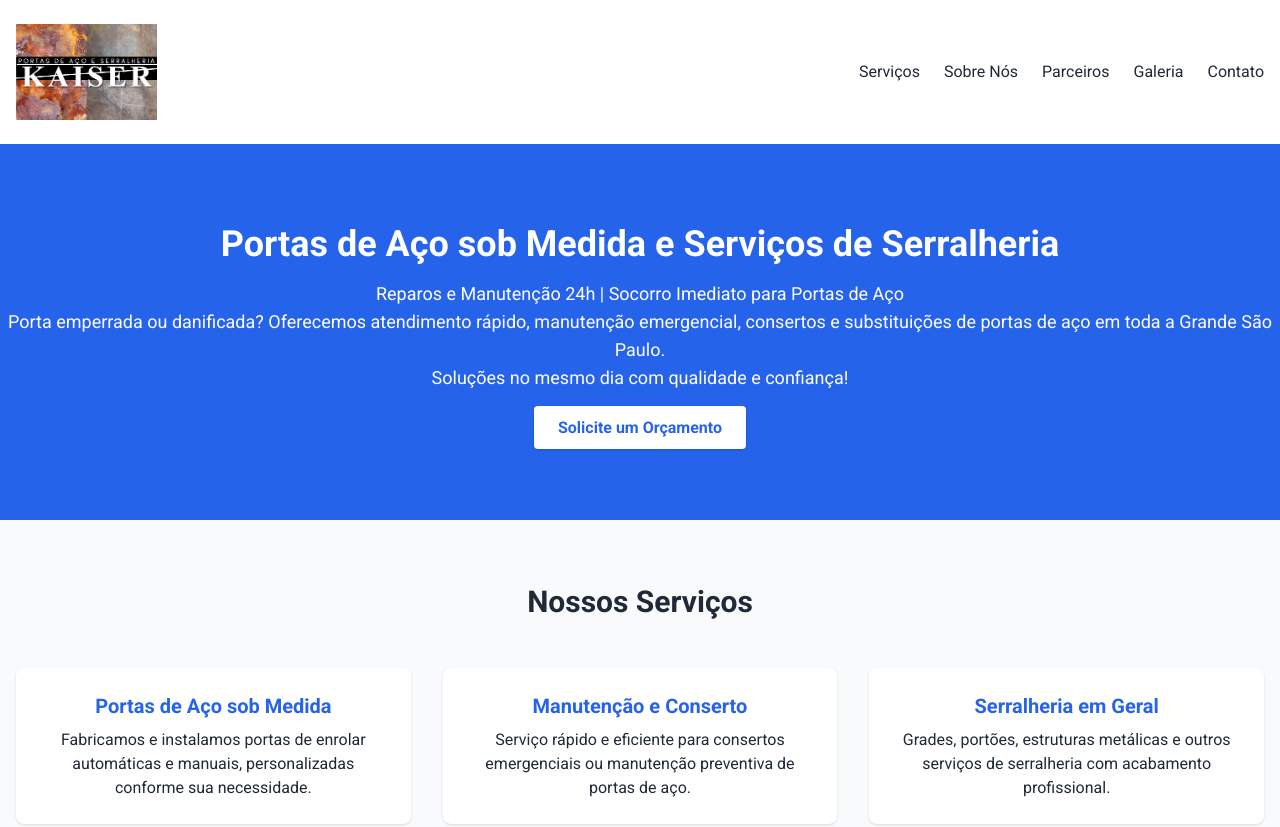
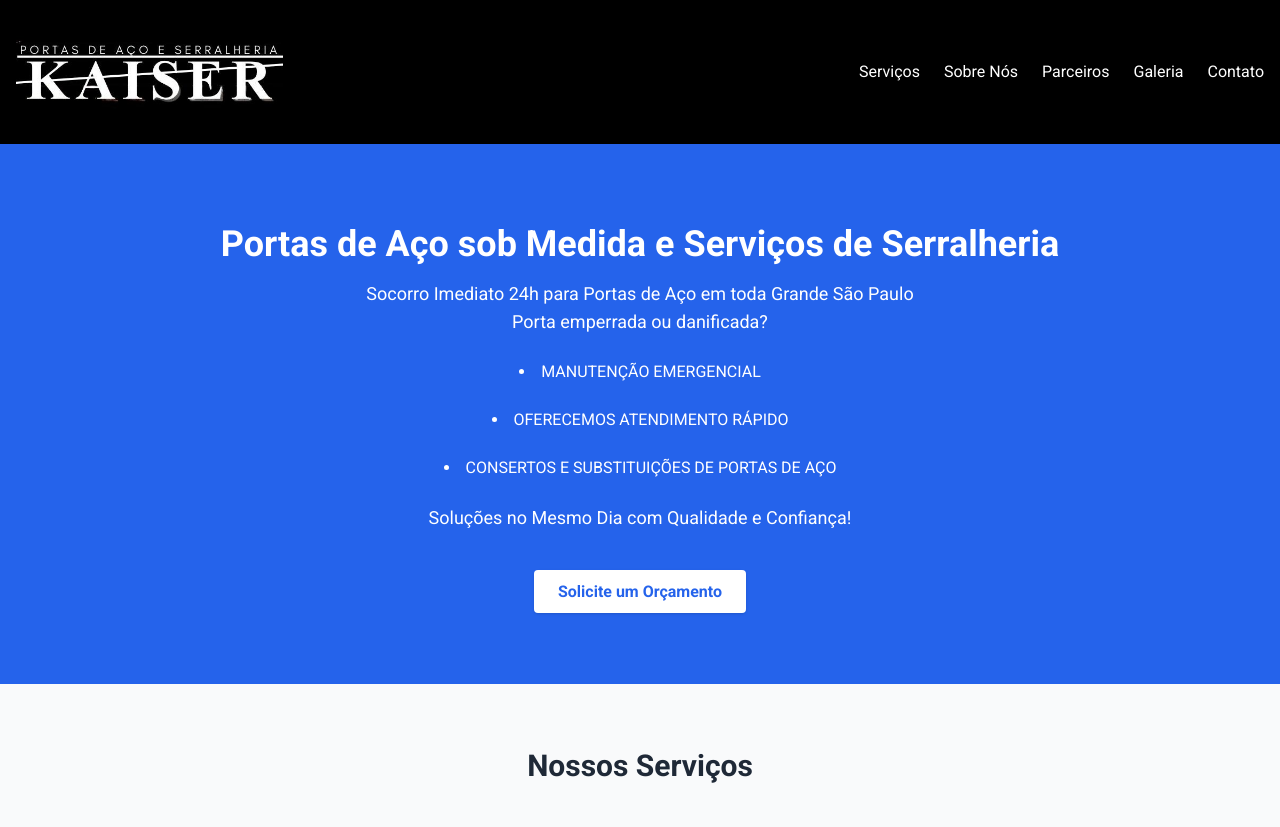
Before and after one commit to Marck0s/serralheriakaiser, a plain HTML site: page index.html in a window 1280 px wide. Shown: the top 827 px of the page. Drawn offline with nearby package versions, Linux system fonts and the light colour scheme.

Commit message:
troca de logo, alteração no Nav e ajuste no texto

```diff
--- a/index.html
+++ b/index.html
@@ -29,11 +29,12 @@
 
 <body class="bg-gray-50 text-gray-800">
   <!-- Header -->
-  <header class="bg-white shadow">
+  <header class="bg-black shadow">
     <div class="max-w-7xl mx-auto px-4 py-6 flex justify-between items-center">
-      <img src="/assets/img/outros/imgkaiserlogo.png" alt="Logo Kaiser" class="h-24 w- 24" />
+      <img src="/assets/img/outros/logotest.jpg" alt="Logo Kaiser" class="h-24" />
+
       <nav class="space-x-6">
-        <nav class="flex flex-col md:flex-row gap-2 md:gap-6 text-gray-800 text-sm md:text-base">
+        <nav class="flex flex-col md:flex-row gap-2 md:gap-6 text-white text-sm md:text-base">
           <a href="#servicos" class="hover:underline">Serviços</a>
           <a href="#sobre" class="hover:underline">Sobre Nós</a>
           <a href="#parceiros" class="hover:underline">Parceiros</a>
@@ -46,10 +47,13 @@
   <!-- Hero -->
   <section class="bg-blue-600 text-white text-center py-20">
     <h2 class="text-4xl font-bold mb-4">Portas de Aço sob Medida e Serviços de Serralheria</h2>
-    <p class="text-lg mb-6">Reparos e Manutenção 24h | Socorro Imediato para Portas de Aço<br>
-      Porta emperrada ou danificada? Oferecemos atendimento rápido, manutenção emergencial, consertos e substituições de
-      portas de aço em toda a Grande São Paulo.<br>
-      Soluções no mesmo dia com qualidade e confiança!</p>
+    <p class="text-lg mb-6">Socorro Imediato 24h para Portas de Aço em toda Grande São Paulo<br>
+      Porta emperrada ou danificada?
+      <li>MANUTENÇÃO EMERGENCIAL</li><br>
+      <li>OFERECEMOS ATENDIMENTO RÁPIDO</li><br>
+      <li>CONSERTOS E SUBSTITUIÇÕES DE PORTAS DE AÇO</li><br>
+    <p class="text-lg mb-6">Soluções no Mesmo Dia com Qualidade e Confiança!</p><br>
+    </p>
     <a href="https://wa.me/5511977988716"
       class="bg-white text-blue-600 font-bold px-6 py-3 rounded shadow hover:bg-gray-100">Solicite um Orçamento</a>
   </section>
--- a/styles.css
+++ b/styles.css
@@ -18,7 +18,6 @@ body {
   height: 60px;
   margin-right: 1rem;
 }
-
 
 .company-name {
   font-size: 1.5rem;
```
Also changed, not shown: assets/img/outros/logotest.jpg (added).
